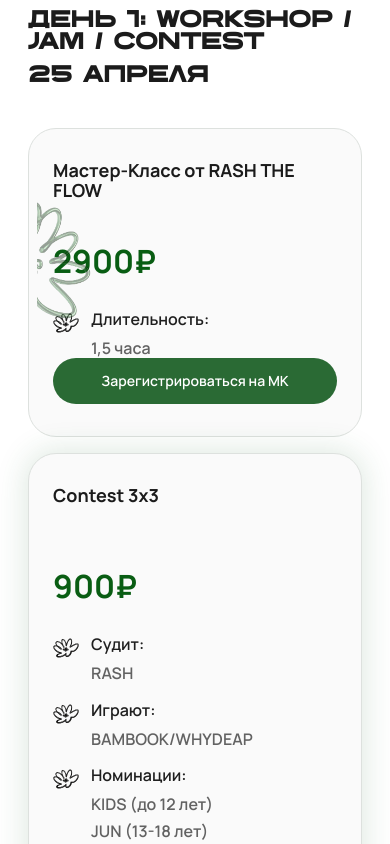
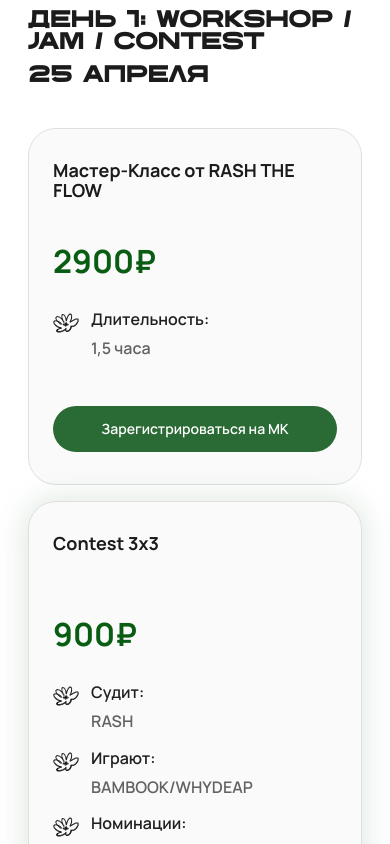
Before and after one commit to FibEli3/ALL-IN-BATTLE, a Next.js app: page / in a window 390 px wide. Shown: the part 7900-8744 px from the top of the page. Built offline with nearby package versions, Linux system fonts and the light colour scheme.

Commit message:
style: tune day cards typography, button spacing, and day-one note size

```diff
--- a/src/app/page.tsx
+++ b/src/app/page.tsx
@@ -464,8 +464,8 @@
                       : "md:ml-[-24px]"
                 }`}
               >
-                <h3 className="h-[68px] text-[18px] leading-[1.1] md:text-[28px]">
-                  <span className="font-body font-bold">{card.title}</span>
+                <h3 className="h-[68px] font-body text-[18px] font-bold leading-[1.1] md:text-[28px]">
+                  {card.title}
                 </h3>
                 <p className="mt-4 text-[32px] font-bold leading-none text-[#095d13] md:mt-6 md:text-[42px]">
                   {card.price}
@@ -487,15 +487,6 @@
                     </div>
                   ))}
                 </div>
-                {card.decor === "left-bottom" ? (
-                  <Image
-                    src="/decor/flower-side-left.png"
-                    alt=""
-                    width={110}
-                    height={110}
-                    className="pointer-events-none absolute left-[8px] bottom-20 w-[132px] opacity-85"
-                  />
-                ) : null}
                 {card.decor === "right-mid" ? (
                   <Image
                     src="/decor/flower-side-right.png"
@@ -508,7 +499,7 @@
                 <ProgramRegistrationButton
                   presetId={card.registrationPresetId}
                   clearSelection
-                  className="mt-auto block w-full rounded-full bg-[#2a6a34] px-6 py-4 text-center text-[14px] font-semibold leading-none text-white transition hover:bg-[#21562a] whitespace-nowrap md:text-[18px]"
+                  className="mt-12 block w-full rounded-full bg-[#2a6a34] px-6 py-4 text-center text-[14px] font-semibold leading-none text-white transition hover:bg-[#21562a] whitespace-nowrap md:mt-auto md:text-[18px]"
                 >
                   {card.button}
                 </ProgramRegistrationButton>
@@ -517,7 +508,7 @@
           </div>
           <div className="mt-8 flex items-start gap-3">
             <FlowerMark warning />
-            <p className="text-[20px] font-semibold leading-[1.2] text-[#1f1f1f]">
+            <p className="text-[16px] font-semibold leading-[1.2] text-[#1f1f1f] md:text-[20px]">
               Возврат денежных средств за участие в jam/contest/workshop возможен до 17.04.2026
               включительно
             </p>
@@ -579,7 +570,7 @@
                 {column.button ? (
                   <ProgramRegistrationButton
                     clearSelection
-                    className="mt-auto block w-full rounded-full bg-[#2a6a34] px-6 py-4 text-center text-[14px] font-semibold leading-none text-white transition hover:bg-[#21562a] whitespace-nowrap md:text-[18px]"
+                    className="mt-12 block w-full rounded-full bg-[#2a6a34] px-6 py-4 text-center text-[14px] font-semibold leading-none text-white transition hover:bg-[#21562a] whitespace-nowrap md:mt-auto md:text-[18px]"
                   >
                     {column.button}
                   </ProgramRegistrationButton>
```
